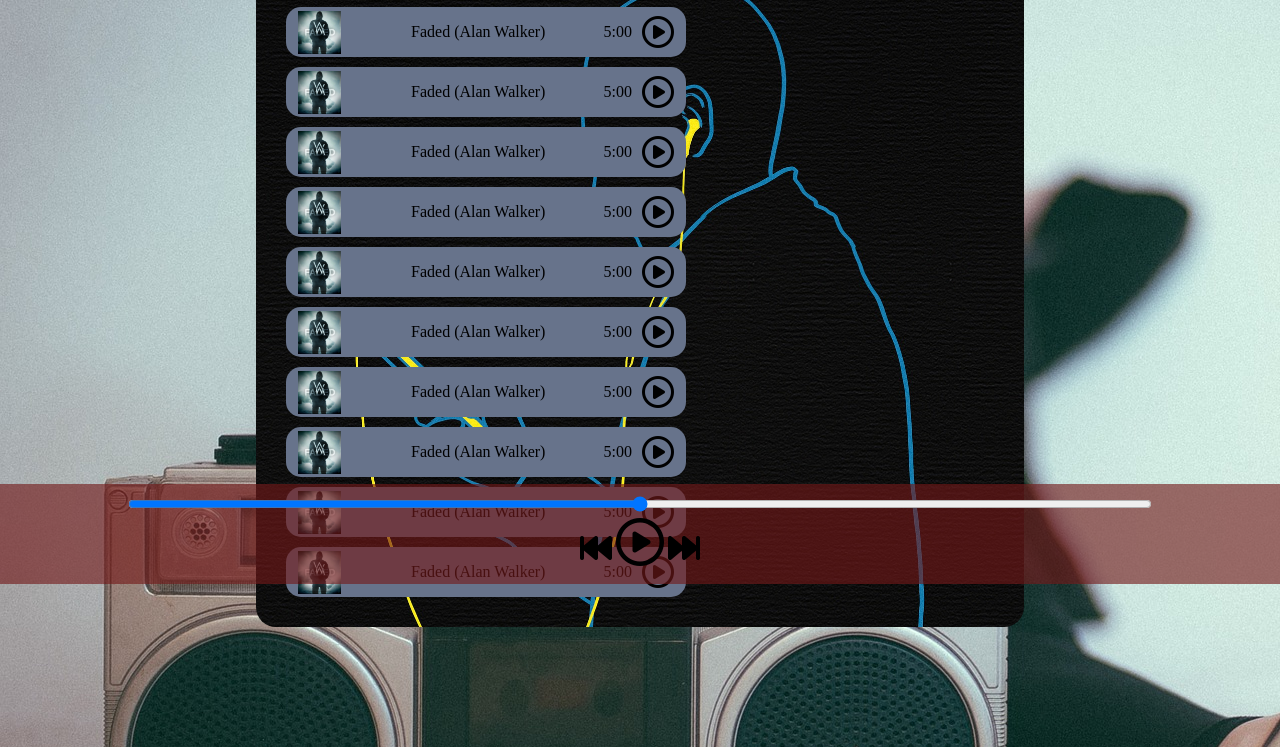
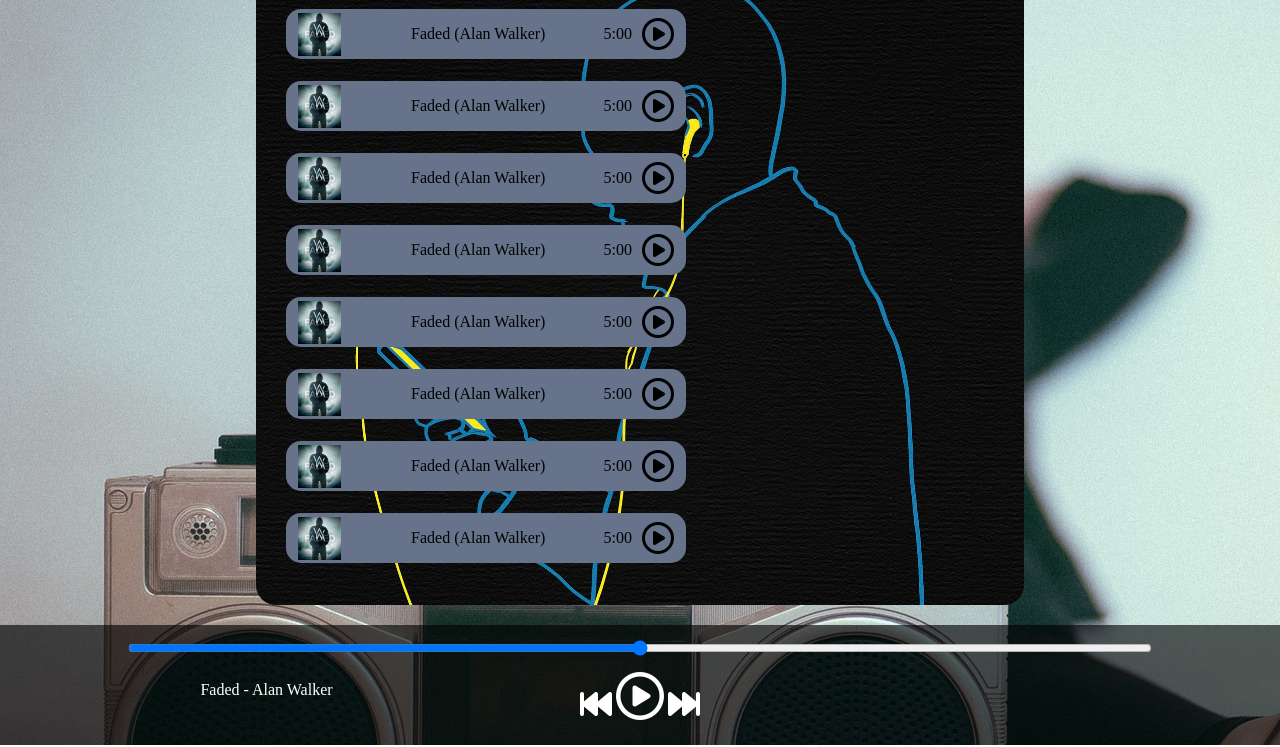
Before and after one commit to puzon44/Spotify_clone, a plain HTML site: page index.html in a window 1280 px wide. Shown: the part 216-963 px from the top of the page. Drawn offline with nearby package versions, Linux system fonts and the light colour scheme; a web font is replaced by a local one.

Commit message:
Done with Css part

```diff
--- a/index.html
+++ b/index.html
@@ -25,90 +25,74 @@
           <div class="songs">
             <img src="faded.jpg" alt="Song" />
             <span>Faded (Alan Walker)</span>
-            <span class="songPlay"
-              ><span class="timeStamp">5:00</span
-              ><i class="far fa-2x fa-play-circle"></i
+            <span class="songPlay">
+              <span class="timeStamp"
+                >5:00<i class="far fa-2x fa-play-circle"></i
               ></span>
+            </span>
           </div>
           <div class="songs">
             <img src="faded.jpg" alt="Song" />
             <span>Faded (Alan Walker)</span>
-            <span class="songPlay"
-              ><span class="timeStamp">5:00</span
-              ><i class="far fa-2x fa-play-circle"></i
+            <span class="songPlay">
+              <span class="timeStamp"
+                >5:00<i class="far fa-2x fa-play-circle"></i
               ></span>
+            </span>
           </div>
           <div class="songs">
             <img src="faded.jpg" alt="Song" />
             <span>Faded (Alan Walker)</span>
-            <span class="songPlay"
-              ><span class="timeStamp">5:00</span
-              ><i class="far fa-2x fa-play-circle"></i
+            <span class="songPlay">
+              <span class="timeStamp"
+                >5:00<i class="far fa-2x fa-play-circle"></i
               ></span>
+            </span>
           </div>
           <div class="songs">
             <img src="faded.jpg" alt="Song" />
             <span>Faded (Alan Walker)</span>
-            <span class="songPlay"
-              ><span class="timeStamp">5:00</span
-              ><i class="far fa-2x fa-play-circle"></i
+            <span class="songPlay">
+              <span class="timeStamp"
+                >5:00<i class="far fa-2x fa-play-circle"></i
               ></span>
+            </span>
           </div>
           <div class="songs">
             <img src="faded.jpg" alt="Song" />
             <span>Faded (Alan Walker)</span>
-            <span class="songPlay"
-              ><span class="timeStamp">5:00</span
-              ><i class="far fa-2x fa-play-circle"></i
+            <span class="songPlay">
+              <span class="timeStamp"
+                >5:00<i class="far fa-2x fa-play-circle"></i
               ></span>
+            </span>
           </div>
           <div class="songs">
             <img src="faded.jpg" alt="Song" />
             <span>Faded (Alan Walker)</span>
-            <span class="songPlay"
-              ><span class="timeStamp">5:00</span
-              ><i class="far fa-2x fa-play-circle"></i
+            <span class="songPlay">
+              <span class="timeStamp"
+                >5:00<i class="far fa-2x fa-play-circle"></i
               ></span>
+            </span>
           </div>
           <div class="songs">
             <img src="faded.jpg" alt="Song" />
             <span>Faded (Alan Walker)</span>
-            <span class="songPlay"
-              ><span class="timeStamp">5:00</span
-              ><i class="far fa-2x fa-play-circle"></i
+            <span class="songPlay">
+              <span class="timeStamp"
+                >5:00<i class="far fa-2x fa-play-circle"></i
               ></span>
+            </span>
           </div>
           <div class="songs">
             <img src="faded.jpg" alt="Song" />
             <span>Faded (Alan Walker)</span>
-            <span class="songPlay"
-              ><span class="timeStamp">5:00</span
-              ><i class="far fa-2x fa-play-circle"></i
+            <span class="songPlay">
+              <span class="timeStamp"
+                >5:00<i class="far fa-2x fa-play-circle"></i
               ></span>
-          </div>
-          <div class="songs">
-            <img src="faded.jpg" alt="Song" />
-            <span>Faded (Alan Walker)</span>
-            <span class="songPlay"
-              ><span class="timeStamp">5:00</span
-              ><i class="far fa-2x fa-play-circle"></i
-            ></span>
-          </div>
-          <div class="songs">
-            <img src="faded.jpg" alt="Song" />
-            <span>Faded (Alan Walker)</span>
-            <span class="songPlay"
-              ><span class="timeStamp">5:00</span
-              ><i class="far fa-2x fa-play-circle"></i
-            ></span>
-          </div>
-          <div class="songs">
-            <img src="faded.jpg" alt="Song" />
-            <span>Faded (Alan Walker)</span>
-            <span class="songPlay"
-              ><span class="timeStamp">5:00</span
-              ><i class="far fa-2x fa-play-circle"></i
-            ></span>
+            </span>
           </div>
         </div>
       </div>
@@ -122,6 +106,9 @@
         <i class="far fa-3x fa-play-circle"></i>
         <i class="fas fa-2x fa-fast-forward"></i>
       </div>
+      <div class="songGif">
+        <img src="play.gif" width="40px" alt="Gif" /> Faded - Alan Walker
+      </div>
     </div>
     <script
       src="https://kit.fontawesome.com/eb80c64318.js"
--- a/style.scss
+++ b/style.scss
@@ -1,13 +1,15 @@
 @import url("https://fonts.googleapis.com/css2?family=Anek+Telugu&family=Open+Sans&display=swap");
+@import url("https://fonts.googleapis.com/css?family=Poppins:100,200,300,400,500,600,700,800,900");
 
 * {
   margin: 0;
   padding: 0;
   box-sizing: border-box;
+  overflow: hidden;
 }
 
 body {
-  background:url('Bg.jpg');
+  background: url("Bg.jpg");
 }
 
 nav {
@@ -55,13 +57,21 @@
   background-size: cover;
 }
 
+.songList{
+  h1{
+    margin: 25px 0px;
+
+
+  }
+}
+
 .songs {
   display: flex;
   height: 50px;
   width: 400px;
   background-color: #67738b;
   color: black;
-  margin: 10px 0;
+  margin: 22px 0;
   justify-content: space-between;
   align-items: center;
   border-radius: 15px;
@@ -69,6 +79,7 @@
   .songPlay {
     display: flex;
     align-items: center;
+    cursor: pointer;
   }
 
   img {
@@ -78,9 +89,11 @@
 
   i {
     margin-right: 12px;
+    margin-left: 10px ;
   }
-  .timeStamp{
-    margin-right: 10px;
+  .timeStamp {
+    display: flex;
+    align-items: center;
   }
 }
 
@@ -89,8 +102,8 @@
 .footer {
   position: sticky;
   bottom: 0;
-  height: 100px;
-  background-color: rgba(116, 27, 27, 0.627);
+  height: 120px;
+  background-color: rgba(0, 0, 0, 0.627);
   display: flex;
   justify-content: center;
   align-items: center;
@@ -105,6 +118,26 @@
 
     i {
       cursor: pointer;
+      color: rgb(255, 255, 255);
+      margin-top: 10px;
     }
   }
 }
+
+.songGif{
+  display: flex;
+  align-items: center;
+  color: white;
+  position: absolute;
+  left: 9.8vw;
+  margin-top: 10px;
+
+  img{
+    border-radius: 30%;
+    margin-right: 15px;
+    width: 60px;
+    height: 40px;
+    opacity: 0;
+    transition: opacity 1s ease-in;
+  }
+}
```
Also changed, not shown: style.css, 1 other file. Lines whose indentation alone changed are shown as unchanged.
